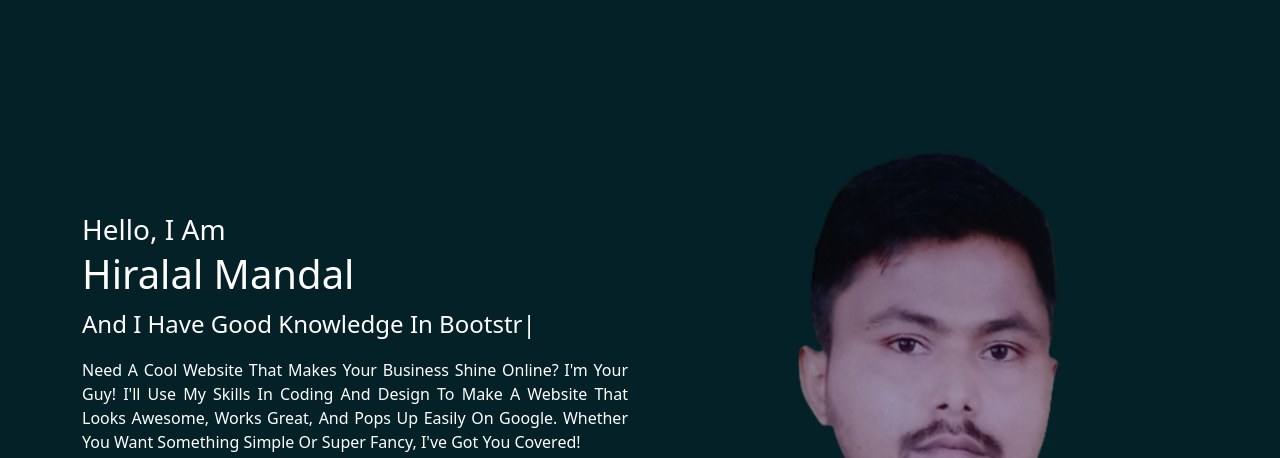
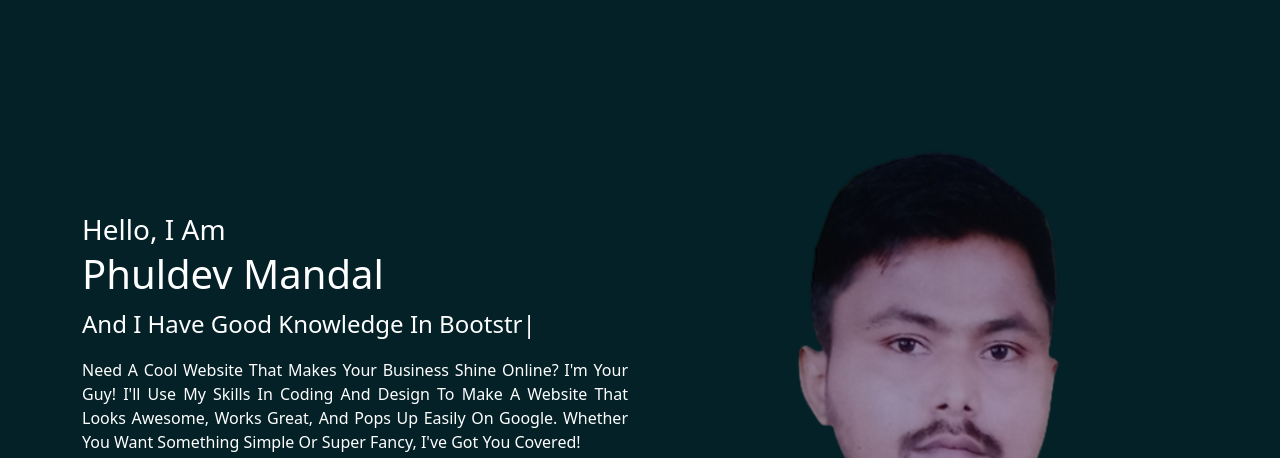
Before and after one commit to RDHira/.github.io, a plain HTML site: page index.html in a window 1280 px wide. Shown: the top 458 px of the page. Drawn offline with nearby package versions, Linux system fonts and the light colour scheme.

Commit message:
change name

```diff
--- a/index.html
+++ b/index.html
@@ -22,7 +22,7 @@
             <div class="col-md-6 text-white">
                 <div class="bio text-capitalize">
                     <span class="fs-3">Hello, I am</span>
-                    <h3 class="fs-1">Hiralal Mandal</h3>
+                    <h3 class="fs-1">Phuldev Mandal</h3>
                     <p class="fs-4">and I have good knowledge in
                         <span class="typed1"></span>
                         <span class="typed2"></span>
```
